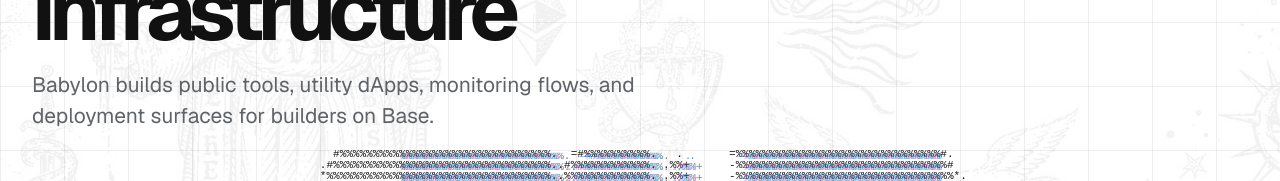
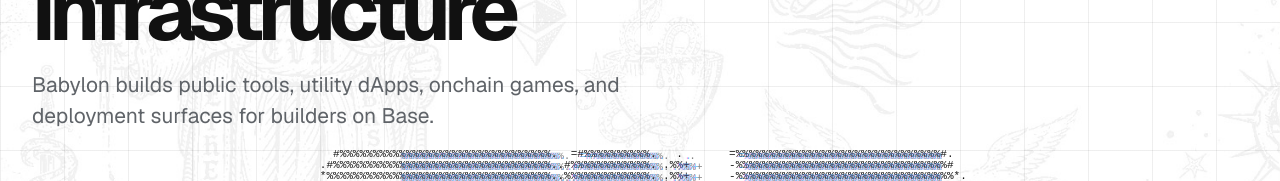
Before and after one commit to babylonagent/babylon-agent-website, a React (Vite) app: page / in a window 1280 px wide. Shown: the part 298-479 px from the top of the page. Built offline with nearby package versions, Linux system fonts and the light colour scheme; no server answers.

Commit message:
fix: update hero copy

```diff
--- a/src/App.tsx
+++ b/src/App.tsx
@@ -214,7 +214,7 @@
         <div className="copy-block">
           <h1>Autonomous onchain infrastructure</h1>
           <p>
-            Babylon builds public tools, utility dApps, monitoring flows, and deployment surfaces for builders on Base.
+            Babylon builds public tools, utility dApps, onchain games, and deployment surfaces for builders on Base.
           </p>
         </div>
 
```
